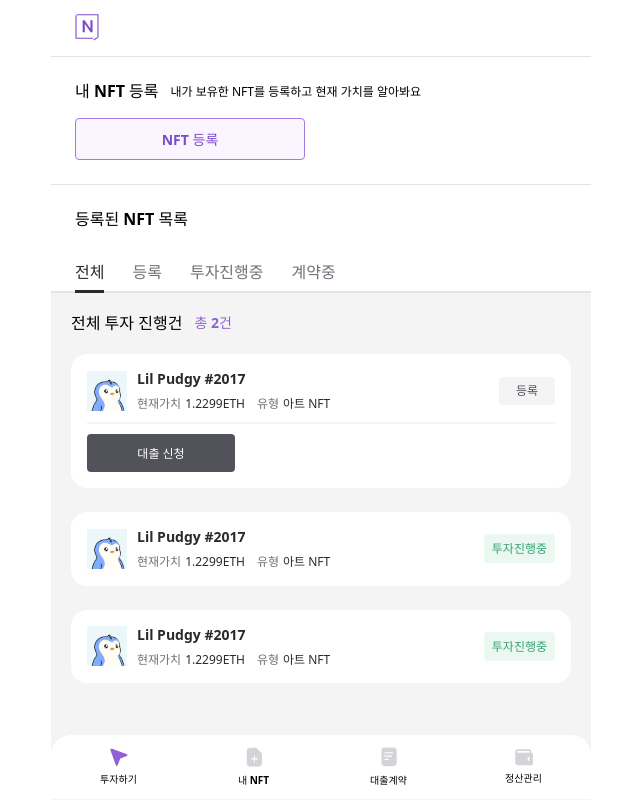
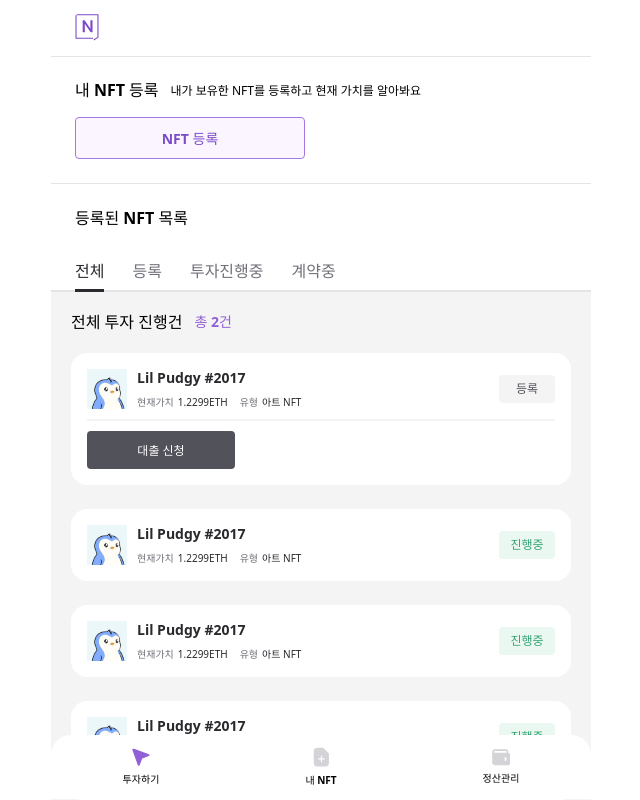
Before and after one commit to Damborghinii/Damborghinii-Client, a React (Vite) app: page /myNft in a window 1280 px wide. Shown: the top 800 px of the page, without its empty margins (319-959 px from the left). Built offline with nearby package versions, Linux system fonts and the light colour scheme; no server answers; a web font is replaced by a local one.

Commit message:
fix: 각종 폰트 문제 해결

```diff
--- a/src/components/common/bottomNavBar/BottomNavBar.tsx
+++ b/src/components/common/bottomNavBar/BottomNavBar.tsx
@@ -46,7 +46,6 @@ type TabItem = {
 const TAB_LABELS = {
   INVESTMENT: "투자하기",
   MY_NFT: "내 NFT",
-  CONTRACT: "대출계약",
   ADJUSTMENT: "정산관리",
 } as const;
 
@@ -63,12 +62,7 @@ const tabItems: TabItem[] = [
     path: "/myNft",
     Icon: bottomAppBarIcons.my_nft,
   },
-  {
-    name: "contract",
-    label: TAB_LABELS.CONTRACT,
-    path: "/contract",
-    Icon: bottomAppBarIcons.contract,
-  },
+
   {
     name: "adjustment",
     label: TAB_LABELS.ADJUSTMENT,
--- a/src/pages/invesetment/_components/PawnCard.tsx
+++ b/src/pages/invesetment/_components/PawnCard.tsx
@@ -1,5 +1,11 @@
 import styled from "@emotion/styled";
-import { MainContent, MainTitle, SubTitle } from "./Text";
+import {
+  MainContent,
+  MainTitle,
+  NewMainContent,
+  NewMainTitle,
+  SubTitle,
+} from "./Text";
 import Spacer from "@components/common/spacer/Spacer";
 import { cardImage } from "@assets/image";
 import { CopyrightProps } from "../InvestmentInfo";
@@ -29,12 +35,12 @@ export const PawnCard = ({
           </RowFlex>
           <PriceContainer>
             <RowFlex gap="0.25rem">
-              <MainTitle>NFT</MainTitle>
-              <MainContent isBlack={true}>{props.ethPrice}</MainContent>
+              <NewMainTitle>NFT</NewMainTitle>
+              <NewMainContent isBlack={true}>{props.ethPrice}</NewMainContent>
             </RowFlex>
             <RowFlex gap="0.25rem">
-              <MainTitle>한화</MainTitle>
-              <MainContent isBlack={true}>{props.wonPrice}</MainContent>
+              <NewMainTitle>한화</NewMainTitle>
+              <NewMainContent isBlack={true}>{props.wonPrice}</NewMainContent>
             </RowFlex>
           </PriceContainer>
         </ColumnFlex>
--- a/src/pages/invesetment/_components/Text.ts
+++ b/src/pages/invesetment/_components/Text.ts
@@ -25,3 +25,15 @@ export const MainContent = styled.h1<MainContentProps>`
   color: ${({ isBlack, theme }) =>
     isBlack ? theme.color.neutral.B70 : theme.color.primary.P60};
 `;
+
+export const NewMainTitle = styled.h2`
+  ${({ theme }) => theme.typography["small1-3"]};
+
+  color: ${({ theme }) => theme.color.neutral.B40};
+`;
+
+export const NewMainContent = styled.h1<MainContentProps>`
+  ${({ theme }) => theme.typography["small1-2"]};
+  color: ${({ isBlack, theme }) =>
+    isBlack ? theme.color.neutral.B70 : theme.color.primary.P60};
+`;
--- a/src/pages/main/MainPage.tsx
+++ b/src/pages/main/MainPage.tsx
@@ -4,20 +4,14 @@ import { useNavigate } from "react-router-dom";
 import { MainLoanCard } from "./_components/MainLoanCard";
 
 import { MainTitle } from "./_components/MainTitle";
-import { getSelctedType } from "./_hooks/getSelectedType";
 import { getTotalCount } from "./_hooks/getTotalCount";
 
 export const MainPage: React.FC = () => {
   const navigate = useNavigate();
-  const { selectedType } = getSelctedType();
   const { count } = getTotalCount();
   return (
     <S.MainContainer>
-      <MainTitle
-        mainText="전체 투자 진행건"
-        subText={count}
-        selectedType={selectedType}
-      />
+      <MainTitle mainText="전체 투자 진행건" subText={count} />
       <S.MainCardWrapper>
         <MainLoanCard
           loanAmount={160000000}
--- a/src/pages/main/_components/MainTitle.tsx
+++ b/src/pages/main/_components/MainTitle.tsx
@@ -1,4 +1,4 @@
-import { IcDown } from "@assets/svg";
+// import { IcDown } from "@assets/svg";
 import styled from "@emotion/styled";
 
 interface MainTitleProps {
@@ -10,7 +10,6 @@ interface MainTitleProps {
 export const MainTitle: React.FC<MainTitleProps> = ({
   mainText,
   subText,
-  selectedType,
 }: MainTitleProps) => {
   return (
     <TitleHeader>
@@ -18,12 +17,12 @@ export const MainTitle: React.FC<MainTitleProps> = ({
         <MainText>{mainText}</MainText>
         <SubText>{subText}</SubText>
       </TitleWrapper>
-      {selectedType && (
+      {/* {selectedType && (
         <SelectWrapper>
           {selectedType}
           <IcDown width={14} height={14} />
         </SelectWrapper>
-      )}
+      )} */}
     </TitleHeader>
   );
 };
@@ -51,7 +50,7 @@ const SubText = styled.h2`
 
   color : ${({ theme }) => theme.color.primary.P50}
 `;
-
+/*
 const SelectWrapper = styled.div`
   display: flex;
   align-items: center;
@@ -61,4 +60,4 @@ const SelectWrapper = styled.div`
   padding: 0.25rem;
 
   ${({ theme }) => theme.typography["small1-3"]}
-`;
+`; */
--- a/src/pages/main/_hooks/getSelectedType.ts
+++ b/src/pages/main/_hooks/getSelectedType.ts
@@ -3,7 +3,5 @@ import { useState } from "react";
 export const getSelctedType = () => {
   const [selectedType, _] = useState<string>("최신순");
 
-  // setSelectedType
-
   return { selectedType };
 };
--- a/src/pages/myNft/MyNft.styled.ts
+++ b/src/pages/myNft/MyNft.styled.ts
@@ -24,7 +24,7 @@ export const EntryWrapper = styled.div`
   width: 100%;
   background-color: ${({ theme }) => theme.color.neutral.B00};
 
-  padding-bottom: 2rem;
+  padding-bottom: 5rem;
 `;
 
 export const NftCardContainer = styled.div`
@@ -63,3 +63,9 @@ export const SmallText = styled.h2<SmallTextProps>`
   color: ${({ theme, isBlack }) =>
     isBlack ? theme.color.neutral.B70 : theme.color.neutral.B40};
 `;
+
+export const NewSmallText = styled.h2<SmallTextProps>`
+  ${({ theme }) => theme.typography["small2-3"]}
+  color: ${({ theme, isBlack }) =>
+    isBlack ? theme.color.neutral.B70 : theme.color.neutral.B40};
+`;
--- a/src/pages/myNft/MyNftPage.tsx
+++ b/src/pages/myNft/MyNftPage.tsx
@@ -49,6 +49,10 @@ const MyNftPage = () => {
           <NftCard {...MOCK_NFT1} />
           <NftCard {...MOCK_NFT2} />
           <NftCard {...MOCK_NFT2} />
+          <NftCard {...MOCK_NFT2} />
+          <NftCard {...MOCK_NFT2} />
+          <NftCard {...MOCK_NFT2} />
+          <NftCard {...MOCK_NFT2} />
         </S.NftCardContainer>
       </S.EntryWrapper>
     </S.MyNftWrapper>
--- a/src/pages/myNft/_components/nftRegister/NftRegister.styled.ts
+++ b/src/pages/myNft/_components/nftRegister/NftRegister.styled.ts
@@ -6,7 +6,6 @@ export const NftRegisterWrapper = styled.div`
   padding: 1.5rem;
   gap: 1rem;
   justify-content: center;
-  border-top: 1px solid ${({ theme }) => theme.color.neutral.B10};
   border-bottom: 1px solid ${({ theme }) => theme.color.neutral.B10};
 `;
 
--- a/src/pages/myNft/pages/NftCard.tsx
+++ b/src/pages/myNft/pages/NftCard.tsx
@@ -27,17 +27,17 @@ export const NftCard = ({
         <S.ColumnFlex gap="0.5rem">
           <S.CardTitle>{nftName}</S.CardTitle>
           <S.RowFlex>
-            <S.SmallText>현재가치</S.SmallText>
+            <S.NewSmallText>현재가치</S.NewSmallText>
             <Spacer width="0.25rem" height="100%" />
-            <S.SmallText isBlack={true}>{value}</S.SmallText>
+            <S.NewSmallText isBlack={true}>{value}</S.NewSmallText>
             <Spacer width="0.75rem" height="100%" />
-            <S.SmallText>유형</S.SmallText>
+            <S.NewSmallText>유형</S.NewSmallText>
             <Spacer width="0.25rem" height="100%" />
-            <S.SmallText isBlack={true}>{nftType}</S.SmallText>
+            <S.NewSmallText isBlack={true}>{nftType}</S.NewSmallText>
           </S.RowFlex>
         </S.ColumnFlex>
         <StatusChip variant={statusType}>
-          {isRegistered ? "투자진행중" : "등록"}
+          {isRegistered ? "진행중" : "등록"}
         </StatusChip>
       </S.RowFlex>
       {!isRegistered && (
--- a/src/styles/global.ts
+++ b/src/styles/global.ts
@@ -2,6 +2,12 @@ import { css } from "@emotion/react";
 import "pretendard/dist/web/variable/pretendardvariable.css";
 
 const globalStyle = css`
+  @media (max-width: 390px) {
+    html {
+      font-size: 80%;
+    }
+  }
+
   * {
     font-family: "Pretendard", "system-ui", "-apple-system",
       "BlinkMacSystemFont", "Open Sans", "Helvetica Neue", sans-serif;
```
